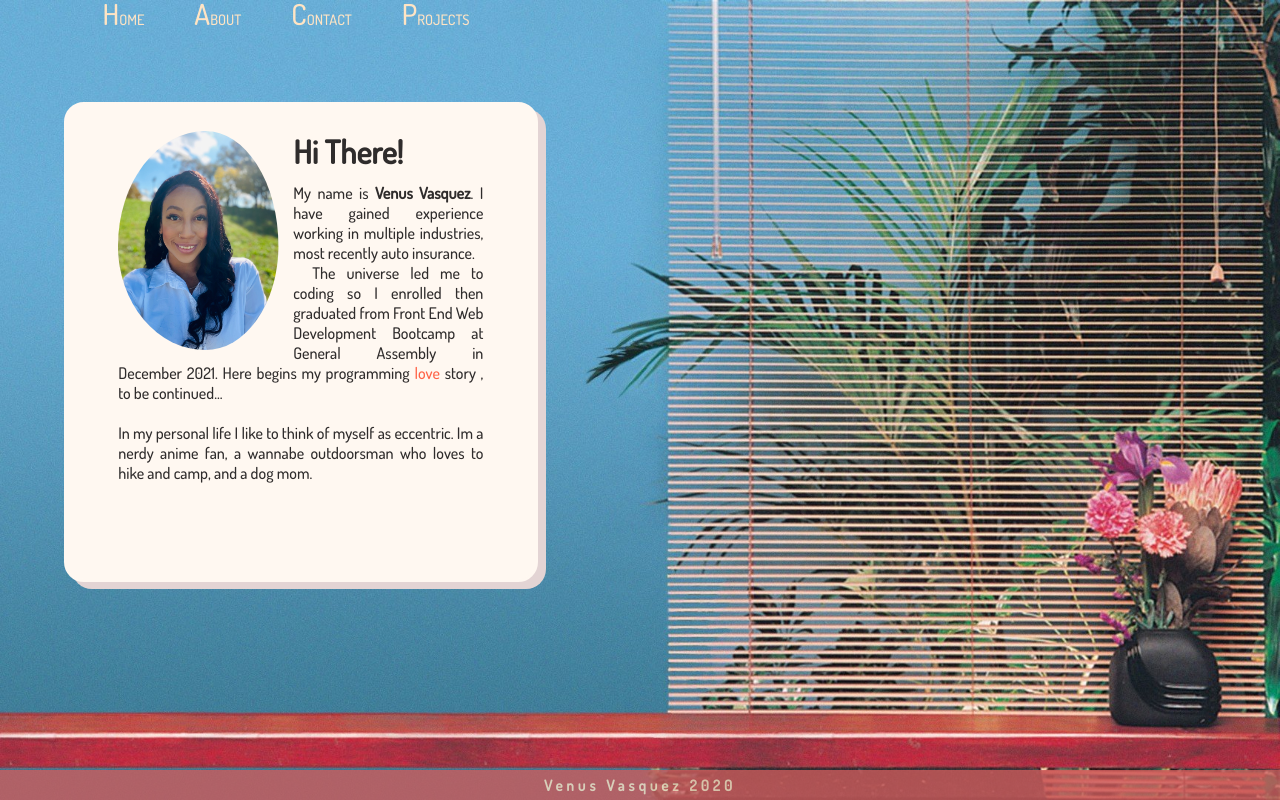
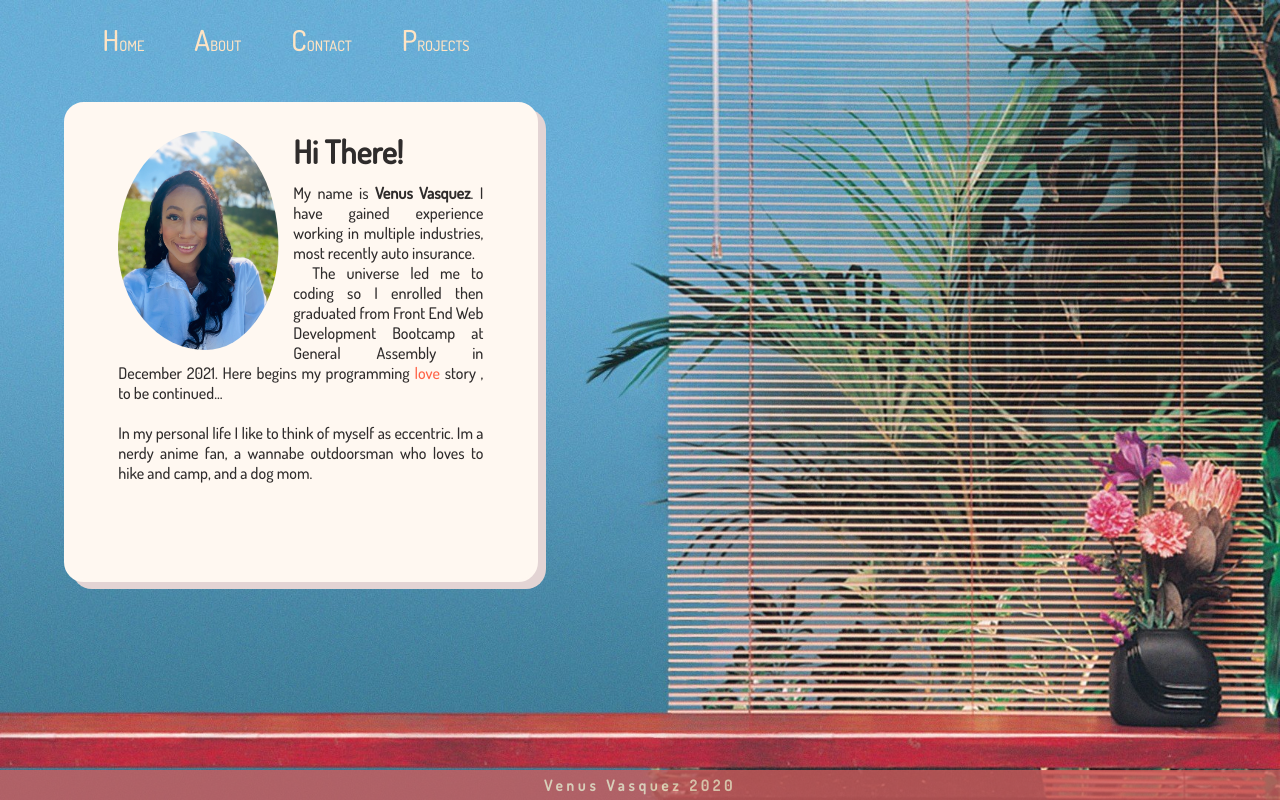
Before and after one commit to 10venus10/portfolio, a plain HTML site: page about.html in a window 1280 px wide. Drawn offline with Linux system fonts and the light colour scheme.

Commit message:
added directional padding

```diff
--- a/css/about.css
+++ b/css/about.css
@@ -22,6 +22,7 @@ body{
     top: -2%;
     color: bisque;
     font-size: 1.8em;
+    padding-top: 2%;
 }
 
 a{
--- a/css/contact.css
+++ b/css/contact.css
@@ -23,6 +23,7 @@ body{
     top: -2%;
     color: bisque;
     font-size: 1.8em;
+    padding-top: 2%;
 }
 
 a{
--- a/css/projects.css
+++ b/css/projects.css
@@ -23,6 +23,7 @@ body{
     top: -2%;
     color: bisque;
     font-size: 1.8em;
+    padding-top: 2%;
 }
 
 a{
```
